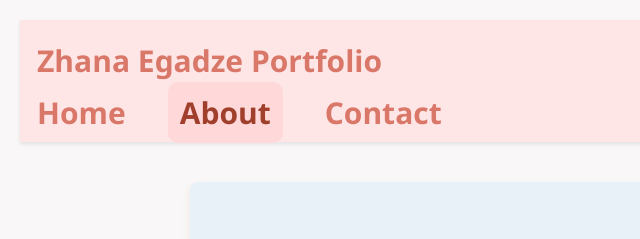
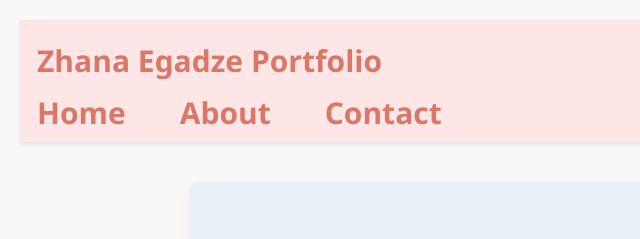
Before and after one commit to janajana4518/Portfolio-site, a plain HTML site: page about.html in a window 1280 px wide. Shown: the top 239 px of the page, 0-640 px from the left. Drawn offline with Linux system fonts and the light colour scheme.

```diff
--- a/about.html
+++ b/about.html
@@ -17,7 +17,7 @@
       </h1>
       <ul class="nav-links">
         <li><a href="index.html">Home</a></li>
-        <li><a href="about.html" class="active">About</a></li>
+        <li><a href="about.html">About</a></li>
         <li><a href="contact.html">Contact</a></li>
       </ul>
     </nav>
```
